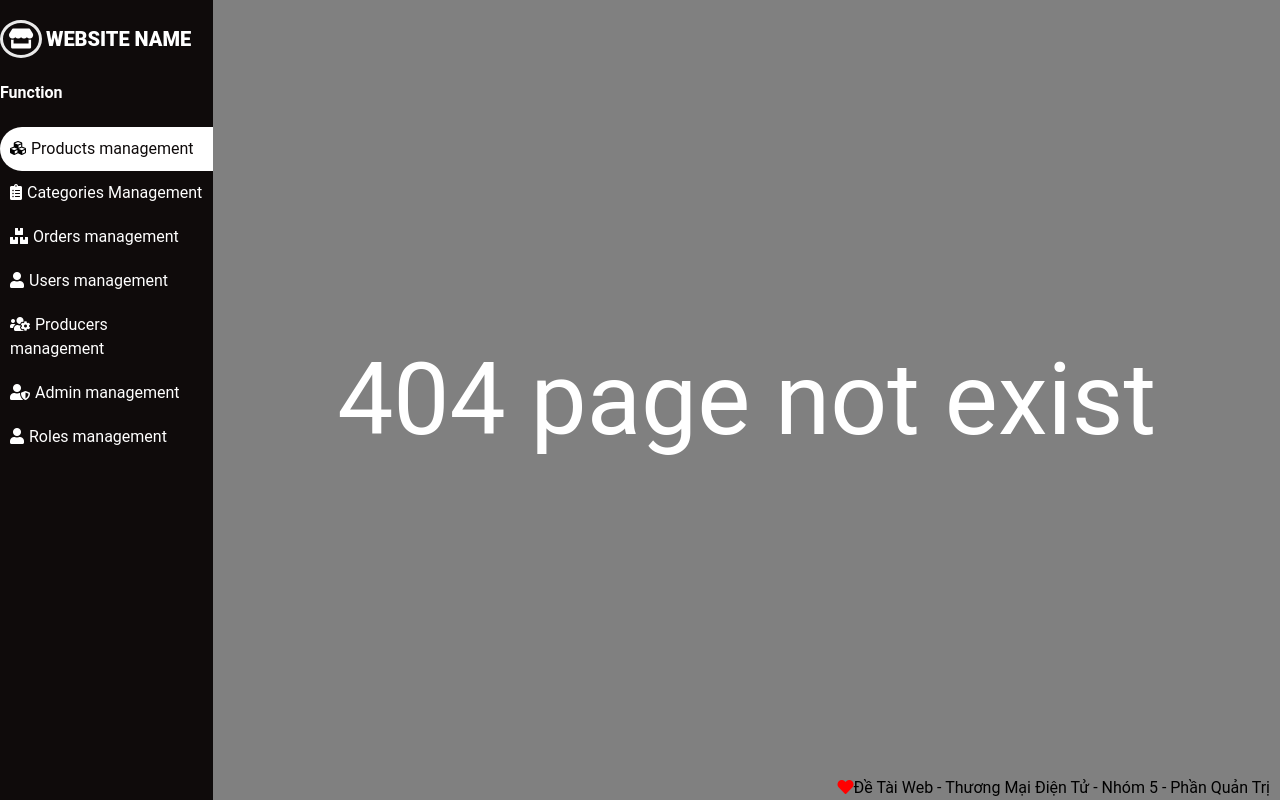
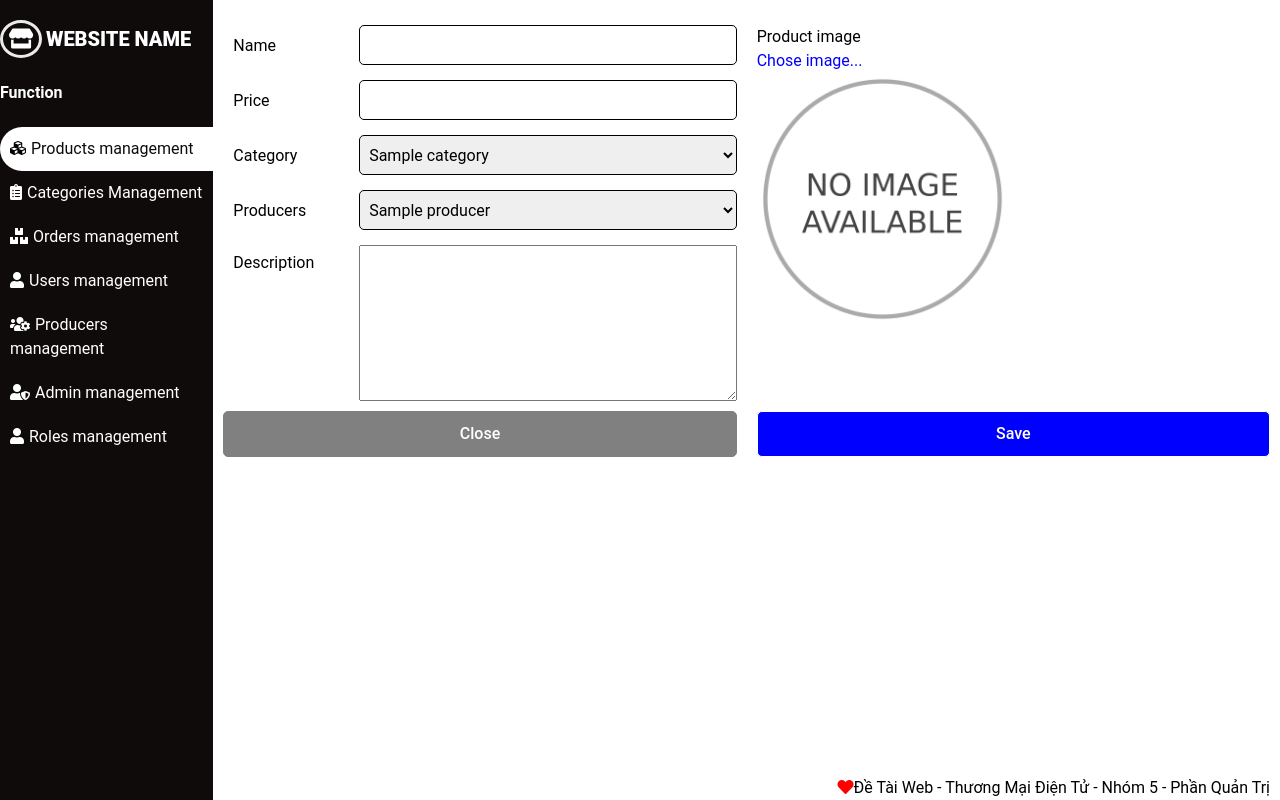
Before and after one commit to congthuan012/DeTai, a PHP site: page /DeTai/admin/products-management/detail/orders-management in a window 1280 px wide. Run offline with PHP 8.4, Linux system fonts and the light colour scheme; tables that the repository leaves empty or names only in its code hold one stand-in row (values such as "Sample post").

Commit message:
file Phân tích

```diff
--- /dev/null
+++ b/admin/layout/products-management/detail.php
@@ -0,0 +1,10 @@
+<?php
+$title = 'Update Products';
+$id = (int)$params[0];
+$pdo = connectDb();
+$product = find('id',$id,'products')['data'];
+$categories = loadRows($pdo,getAll('categories'))['data'];
+$producers  = loadRows($pdo,getAll('producers'))['data'];
+$action = URL.'/products-management/update/'.$id;
+require_once './layout/products-management/form.php';
+?>
--- a/admin/layout/products-management/form.php
+++ b/admin/layout/products-management/form.php
@@ -7,18 +7,18 @@
       <div class="col-6 form-left-content">
         <div class="d-flex form-control">
           <label class="col-3 form-label" for="form-control-1">Name</label>
-          <input class="col-9 input-form" name="name" id="form-control-1" type="text">
+          <input class="col-9 input-form" value="<?=$product['name']??''?>" name="name" id="form-control-1" type="text">
         </div>
 
         <div class="d-flex form-control">
           <label class="col-3 form-label" for="form-control-2">Price</label>
-          <input class="col-9 input-form" name="price" id="form-control-2" type="number">
+          <input class="col-9 input-form" name="price" value="<?=$product['price']??''?>" id="form-control-2" type="number">
         </div>
         <div class="d-flex form-control">
           <label class="col-3 form-label" for="form-control-3">Category</label>
           <select class="col-9 input-form" id="form-control-3" name="category">
             <?php foreach ($categories as $category) : ?>
-              <option class="form-label" value="<?= $category['id'] ?? '' ?>"><?= $category['name'] ?? '' ?></option>
+              <option class="form-label" <?php if(isset($product['category_id']) && $product['category_id'] && $product['category_id']==$category['id']) echo 'selected';?> value="<?= $category['id'] ?? '' ?>"><?= $category['name'] ?? '' ?></option>
             <?php endforeach ?>
           </select>
         </div>
@@ -27,14 +27,14 @@
           <label class="col-3 form-label" for="form-control-4">Producers</label>
           <select class="col-9 input-form" name="producer" id="form-control-4">
             <?php foreach ($producers as $producer) : ?>
-              <option class="form-label" value="<?= $producer['id'] ?? '' ?>"><?= $producer['name'] ?? '' ?></option>
+              <option class="form-label" <?php if(isset($product['producer_id']) && $product['producer_id'] && $product['producer_id']==$producer['id']) echo 'selected';?> value="<?= $producer['id'] ?? '' ?>"><?= $producer['name'] ?? '' ?></option>
             <?php endforeach ?>
           </select>
         </div>
 
         <div class="d-flex form-control">
           <label class="col-3 form-label" for="form-control-5">Description</label>
-          <textarea name="description" id="form-control-5" rows="6" class="col-9 form-text form-label"></textarea>
+          <textarea name="description" id="form-control-5" rows="6" class="col-9 form-text form-label"><?=$product['description']??''?></textarea>
         </div>
 
       </div>
@@ -42,10 +42,10 @@
         <label class="form-label" for="">Product image</label>
         <div>
           <label class="form-label-file" for="input-image">Chose image...</label>
-          <input id="input-image" name="image" onchange="console.log(this)" type="file" accept="image/*">
+          <input id="input-image" name="image" type="file" accept="image/*">
         </div>
         <div>
-          <label for="input-image"><img src="<?= asset('assets/img/no-image.png') ?>" id="preview-image" class="preview-image" alt=""></label>
+          <label for="input-image"><img src="<?= asset($product['avatar']??'assets/img/no-image.png') ?>" id="preview-image" class="preview-image" alt=""></label>
         </div>
       </div>
     </div>
--- a/admin/layout/products-management/layout-list.php
+++ b/admin/layout/products-management/layout-list.php
@@ -40,7 +40,7 @@
           <td class="item-price"><?= number_format($product['price'])??'' ?></td>
 
           <td class="action">
-            <a href="<?=URL.'/products-management/create/'.$product['id']?>"><button class="btn btn-edit">
+            <a href="<?=URL.'/products-management/detail/'.$product['id']?>"><button class="btn btn-edit">
                 <i class="fas fa-edit"></i></button></a>
             <a href=""><button class="btn btn-delete">
                 <i class="fas fa-trash"></i></button></a>
--- a/admin/libs/database.php
+++ b/admin/libs/database.php
@@ -22,7 +22,7 @@ function loadRow($pdo, $sql, $params = [])
         $code = 200;
     }catch(PDOException $e)
     {
-        $statement = 'Server error: '.$e->getMessage();
+        $data = 'Server error: '.$e->getMessage();
         $code = 500;
     }
 
@@ -70,5 +70,5 @@ function getAll($table){
 
 function find($col,$val,$table){
     $pdo = connectDb();
-    return loadRow($pdo,"SELECT * FROM $table WHERE $col like '$val'");
+    return loadRow($pdo,"SELECT * FROM $table WHERE $col like ?",[$val]);
 }
```
Also changed, not shown: 1 other file.
